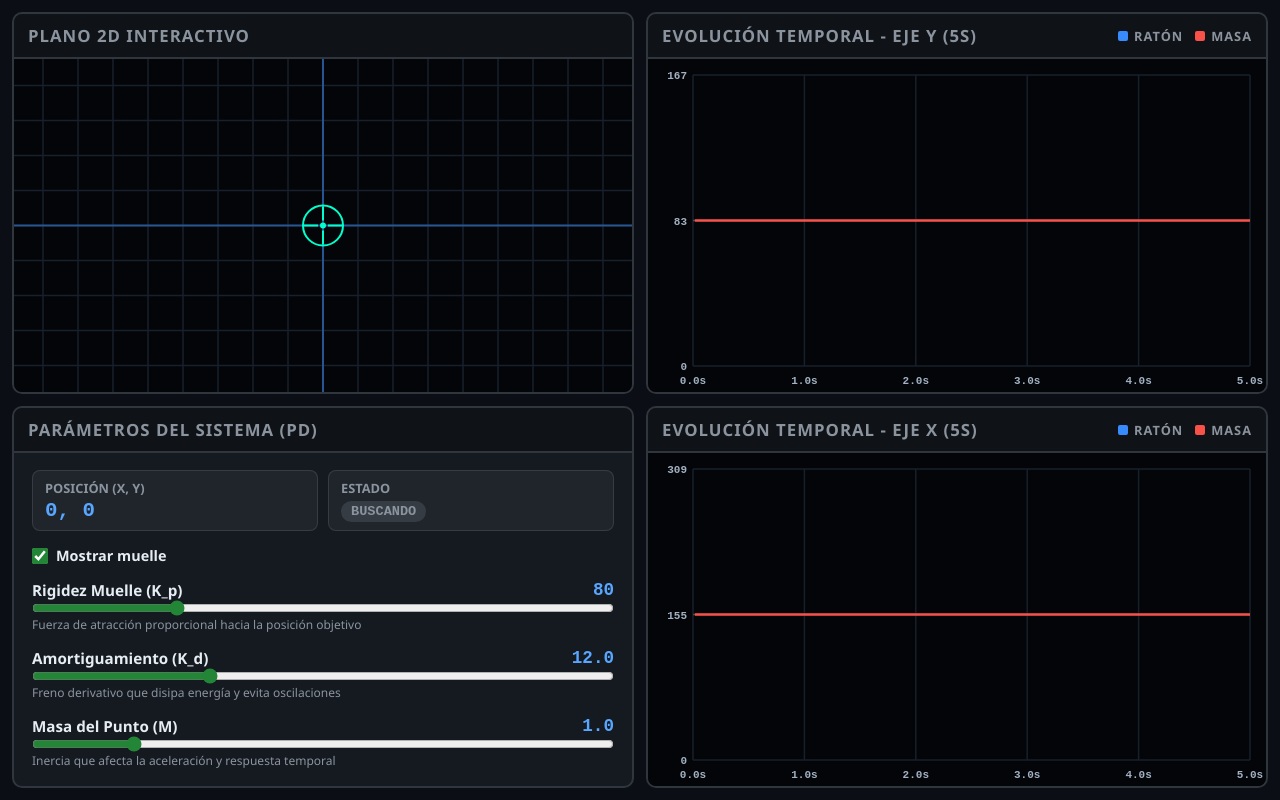
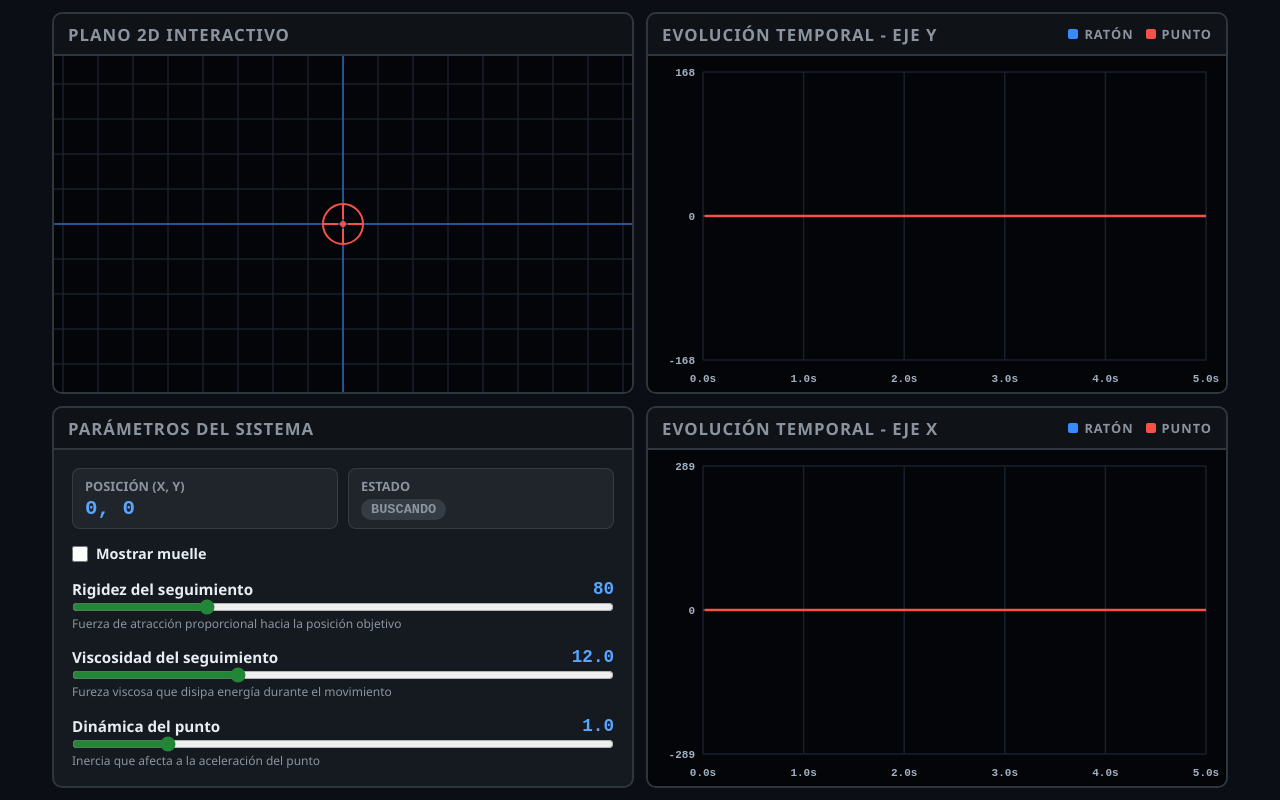
Before and after one commit to jjgil-lab/tracking-system, a plain HTML site: page index.html in a window 1280 px wide. Drawn offline with Linux system fonts and the light colour scheme.

Commit message:
Update index.html

```diff
--- a/index.html
+++ b/index.html
@@ -3,7 +3,7 @@
 <head>
   <meta charset="UTF-8">
   <meta name="viewport" content="width=device-width, initial-scale=1.0">
-  <title>Simulador Sistema PD (Muelle - Amortiguador)</title>
+  <title>Simulador Sistema Seguidor</title>
   <style>
     :root {
       --bg-color: #0b0e14;
@@ -22,24 +22,31 @@
       user-select: none;
     }
 
+    /* Centrado global con barras de desplazamiento si la ventana es menor a 1200x800 */
     body {
       font-family: 'Segoe UI', system-ui, -apple-system, sans-serif;
       background-color: var(--bg-color);
       color: var(--text-color);
+      width: 100vw;
       height: 100vh;
-      width: 100vw;
-      padding: 12px;
-      overflow: hidden;
+      min-width: 1200px;
+      min-height: 800px;
+      display: flex;
+      justify-content: center;
+      align-items: center;
+      overflow: auto;
     }
 
-    /* Grid principal en 4 cuadrantes iguales (2x2) */
+    /* Contenedor principal FIJO de 1200px por 800px */
     .grid-4 {
+      width: 1200px;
+      height: 800px;
+      padding: 12px;
       display: grid;
       grid-template-columns: 1fr 1fr;
       grid-template-rows: 1fr 1fr;
       gap: 12px;
-      width: 100%;
-      height: 100%;
+      flex-shrink: 0; /* Evita que el contenedor se deforme */
     }
 
     .quadrant {
@@ -65,6 +72,7 @@
       align-items: center;
       background: rgba(0, 0, 0, 0.3);
       flex-shrink: 0;
+      height: 42px;
     }
 
     /* Cuadrante 1: Canvas Principal */
@@ -155,7 +163,6 @@
       cursor: pointer;
     }
 
-    /* Estilo para la casilla del muelle */
     .checkbox-label {
       font-size: 0.9rem;
       font-weight: 600;
@@ -236,7 +243,7 @@
     <!-- CUADRANTE SUPERIOR DERECHO: Evolución Eje Y -->
     <div class="quadrant">
       <div class="quadrant-title">
-        <span>Evolución Temporal - Eje Y (5s)</span>
+        <span>Evolución Temporal - Eje Y</span>
         <div class="chart-legend">
           <div class="legend-item">
             <div class="legend-color" style="background: var(--mouse-color);"></div>
@@ -244,7 +251,7 @@
           </div>
           <div class="legend-item">
             <div class="legend-color" style="background: var(--target-color);"></div>
-            <span>Masa</span>
+            <span>Punto</span>
           </div>
         </div>
       </div>
@@ -253,10 +260,10 @@
       </div>
     </div>
 
-    <!-- CUADRANTE INFERIOR IZQUIERDO: Controles de Control PD -->
+    <!-- CUADRANTE INFERIOR IZQUIERDO: Controles -->
     <div class="quadrant">
       <div class="quadrant-title">
-        <span>Parámetros del Sistema (PD)</span>
+        <span>Parámetros del Sistema</span>
       </div>
       <div class="controls-content">
         <div class="info-grid">
@@ -272,17 +279,16 @@
           </div>
         </div>
 
-        <!-- Casilla de verificación para mostrar/ocultar el muelle -->
         <div class="control-group">
           <label class="checkbox-label">
-            <input type="checkbox" id="showSpringCheckbox" checked>
+            <input type="checkbox" id="showSpringCheckbox">
             <span>Mostrar muelle</span>
           </label>
         </div>
 
         <div class="control-group">
           <div class="control-label">
-            <span>Rigidez Muelle (K_p)</span>
+            <span>Rigidez del seguimiento</span>
             <span class="val" id="kpVal">80</span>
           </div>
           <input type="range" id="kpSlider" min="10" max="300" step="5" value="80">
@@ -291,20 +297,20 @@
 
         <div class="control-group">
           <div class="control-label">
-            <span>Amortiguamiento (K_d)</span>
+            <span>Viscosidad del seguimiento</span>
             <span class="val" id="kdVal">12.0</span>
           </div>
           <input type="range" id="kdSlider" min="0" max="40" step="0.5" value="12">
-          <div class="control-desc">Freno derivativo que disipa energía y evita oscilaciones</div>
+          <div class="control-desc">Fureza viscosa que disipa energía durante el movimiento</div>
         </div>
 
         <div class="control-group">
           <div class="control-label">
-            <span>Masa del Punto (M)</span>
+            <span>Dinámica del punto</span>
             <span class="val" id="massVal">1.0</span>
           </div>
           <input type="range" id="massSlider" min="0.2" max="5.0" step="0.1" value="1.0">
-          <div class="control-desc">Inercia que afecta la aceleración y respuesta temporal</div>
+          <div class="control-desc">Inercia que afecta a la aceleración del punto</div>
         </div>
       </div>
     </div>
@@ -312,7 +318,7 @@
     <!-- CUADRANTE INFERIOR DERECHO: Evolución Eje X -->
     <div class="quadrant">
       <div class="quadrant-title">
-        <span>Evolución Temporal - Eje X (5s)</span>
+        <span>Evolución Temporal - Eje X</span>
         <div class="chart-legend">
           <div class="legend-item">
             <div class="legend-color" style="background: var(--mouse-color);"></div>
@@ -320,7 +326,7 @@
           </div>
           <div class="legend-item">
             <div class="legend-color" style="background: var(--target-color);"></div>
-            <span>Masa</span>
+            <span>Punto</span>
           </div>
         </div>
       </div>
@@ -360,7 +366,7 @@
     let centerX = 0;
     let centerY = 0;
 
-    // Estado del Punto de Mira con modelo físico PD
+    // Estado del Punto de Mira con modelo físico
     const target = {
       x: 0,          // Posición relativa X
       y: 0,          // Posición relativa Y
@@ -371,9 +377,11 @@
       radius: 20,
       isHovered: false,
       isDragging: false,
-      color: "#00ffcc",
+	  color: "#f85149",
+	  // color: "#ff0000",
+      // color: "#00ffcc",
 
-      // Parámetros Físicos / Control PD
+      // Parámetros Físicos / Control
       kp: parseFloat(kpSlider.value),
       kd: parseFloat(kdSlider.value),
       mass: parseFloat(massSlider.value)
@@ -390,31 +398,31 @@
     const startTime = performance.now();
     let lastTime = performance.now();
 
-    function resizeCanvas() {
-      // Main Canvas
+    function initCanvasDimensions() {
+      const dpr = window.devicePixelRatio || 1;
+
+      // 1. Main Canvas
       const rect = canvas.parentElement.getBoundingClientRect();
-      canvas.width = rect.width * window.devicePixelRatio;
-      canvas.height = rect.height * window.devicePixelRatio;
       width = rect.width;
       height = rect.height;
       centerX = width / 2;
       centerY = height / 2;
-      ctx.scale(window.devicePixelRatio, window.devicePixelRatio);
+      canvas.width = Math.floor(width * dpr);
+      canvas.height = Math.floor(height * dpr);
+      ctx.setTransform(dpr, 0, 0, dpr, 0, 0);
 
-      // Canvas X Chart
+      // 2. Canvas X Chart
       const cxRect = chartXCanvas.parentElement.getBoundingClientRect();
-      chartXCanvas.width = cxRect.width * window.devicePixelRatio;
-      chartXCanvas.height = cxRect.height * window.devicePixelRatio;
-      chartXCtx.scale(window.devicePixelRatio, window.devicePixelRatio);
+      chartXCanvas.width = Math.floor(cxRect.width * dpr);
+      chartXCanvas.height = Math.floor(cxRect.height * dpr);
+      chartXCtx.setTransform(dpr, 0, 0, dpr, 0, 0);
 
-      // Canvas Y Chart
+      // 3. Canvas Y Chart
       const cyRect = chartYCanvas.parentElement.getBoundingClientRect();
-      chartYCanvas.width = cyRect.width * window.devicePixelRatio;
-      chartYCanvas.height = cyRect.height * window.devicePixelRatio;
-      chartYCtx.scale(window.devicePixelRatio, window.devicePixelRatio);
+      chartYCanvas.width = Math.floor(cyRect.width * dpr);
+      chartYCanvas.height = Math.floor(cyRect.height * dpr);
+      chartYCtx.setTransform(dpr, 0, 0, dpr, 0, 0);
     }
-
-    window.addEventListener('resize', resizeCanvas);
 
     // Ajuste de coordenadas del ratón con (0,0) en el centro del canvas
     function getCanvasCoords(e) {
@@ -551,7 +559,6 @@
         const mouseCanvasX = centerX + mouse.x;
         const mouseCanvasY = centerY - mouse.y;
 
-        // Dibujar muelle condicionado al checkbox
         if (showSpringCheckbox.checked) {
           drawSpring(canvasX, canvasY, mouseCanvasX, mouseCanvasY);
         }
@@ -568,7 +575,7 @@
         ctx.restore();
       }
 
-      // Dibujar Retícula Principal (Masa)
+      // Dibujar Retícula Principal (Punto)
       ctx.save();
       ctx.translate(canvasX, canvasY);
 
@@ -613,7 +620,6 @@
       const cH = rect.height;
 
       cCtx.save();
-      cCtx.setTransform(window.devicePixelRatio, 0, 0, window.devicePixelRatio, 0, 0);
       cCtx.clearRect(0, 0, cW, cH);
 
       cCtx.beginPath();
@@ -625,14 +631,14 @@
       const minTime = Math.max(0, currentTime - timeWindow);
       const maxTime = Math.max(timeWindow, currentTime);
 
-      const margin = { top: 16, right: 16, bottom: 26, left: 45 };
+      const margin = { top: 16, right: 20, bottom: 32, left: 55 };
       const graphW = cW - margin.left - margin.right;
       const graphH = cH - margin.top - margin.bottom;
 
       const maxBound = axisProp === 'x' ? centerX : centerY;
       const minBound = -maxBound;
 
-      // Guías horizontales y etiquetas
+      // Guías horizontales y etiquetas del eje Y
       cCtx.strokeStyle = '#18202c';
       cCtx.lineWidth = 1.5;
 
@@ -643,11 +649,11 @@
         cCtx.lineTo(cW - margin.right, y);
         cCtx.stroke();
 
-        const val = Math.round(maxBound - (maxBound / 2) * i);
+        const val = Math.round(maxBound - maxBound * i);
         cCtx.fillStyle = '#a3b1c2';
         cCtx.font = 'bold 11px monospace';
         cCtx.textAlign = 'right';
-        cCtx.fillText(val, margin.left - 6, y + 4);
+        cCtx.fillText(val, margin.left - 8, y + 4);
       }
 
       // Marcas Eje X (Tiempo)
@@ -658,13 +664,13 @@
 
         cCtx.beginPath();
         cCtx.moveTo(x, margin.top);
-        cCtx.lineTo(x, cH - margin.bottom);
+        cCtx.lineTo(x, margin.top + graphH);
         cCtx.stroke();
 
         cCtx.fillStyle = '#a3b1c2';
         cCtx.font = 'bold 11px monospace';
         cCtx.textAlign = 'center';
-        cCtx.fillText(tVal.toFixed(1) + 's', x, cH - 8);
+        cCtx.fillText(tVal.toFixed(1) + 's', x, cH - 10);
       }
 
       // Línea de Cero
@@ -681,7 +687,7 @@
       }
       function getY(val) {
         const norm = (val - minBound) / (maxBound - minBound);
-        return cH - margin.bottom - norm * graphH;
+        return margin.top + graphH - norm * graphH;
       }
 
       if (historyData.length >= 2) {
@@ -708,7 +714,7 @@
         }
         cCtx.stroke();
 
-        // Trazado de la Masa (Rojo)
+        // Trazado del Punto (Rojo)
         cCtx.strokeStyle = '#f85149';
         cCtx.lineWidth = 2.5;
         cCtx.beginPath();
@@ -727,27 +733,23 @@
 
     // Bucle Principal de Física y Renderizado
     function animate(now) {
-      const dt = Math.min((now - lastTime) / 1000, 0.05); // Limitar dt máximo a 50ms
+      const dt = Math.min((now - lastTime) / 1000, 0.05);
       lastTime = now;
 
-      // INTEGRACIÓN FÍSICA PD (Muelle - Amortiguador)
+      // INTEGRACIÓN FÍSICA PD
       if (dt > 0) {
-        // Fuerza proporcional (Muelle) y amortiguadora
         const fx = target.kp * (target.targetX - target.x) - target.kd * target.vx;
         const fy = target.kp * (target.targetY - target.y) - target.kd * target.vy;
 
-        // Aceleración a = F / M
         const ax = fx / target.mass;
         const ay = fy / target.mass;
 
-        // Integración de Euler
         target.vx += ax * dt;
         target.vy += ay * dt;
 
         target.x += target.vx * dt;
         target.y += target.vy * dt;
 
-        // Rebotes en bordes
         if (Math.abs(target.x) > centerX - target.radius) {
           target.x = Math.sign(target.x) * (centerX - target.radius);
           target.vx *= -0.5;
@@ -769,7 +771,7 @@
       if (target.isDragging) {
         statusBadge.textContent = "Moviendo";
         statusBadge.className = "status-badge status-dragging";
-        canvas.style.cursor = 'none'; // Oculta la cruz/cursor mientras se arrastra
+        canvas.style.cursor = 'none';
       } else if (target.isHovered) {
         statusBadge.textContent = "Seleccionado";
         statusBadge.className = "status-badge status-hover";
@@ -800,8 +802,9 @@
       requestAnimationFrame(animate);
     }
 
-    // Inicialización
-    resizeCanvas();
+    // Inicialización de dimensiones fijas
+    initCanvasDimensions();
+
     requestAnimationFrame((now) => {
       lastTime = now;
       animate(now);
```
